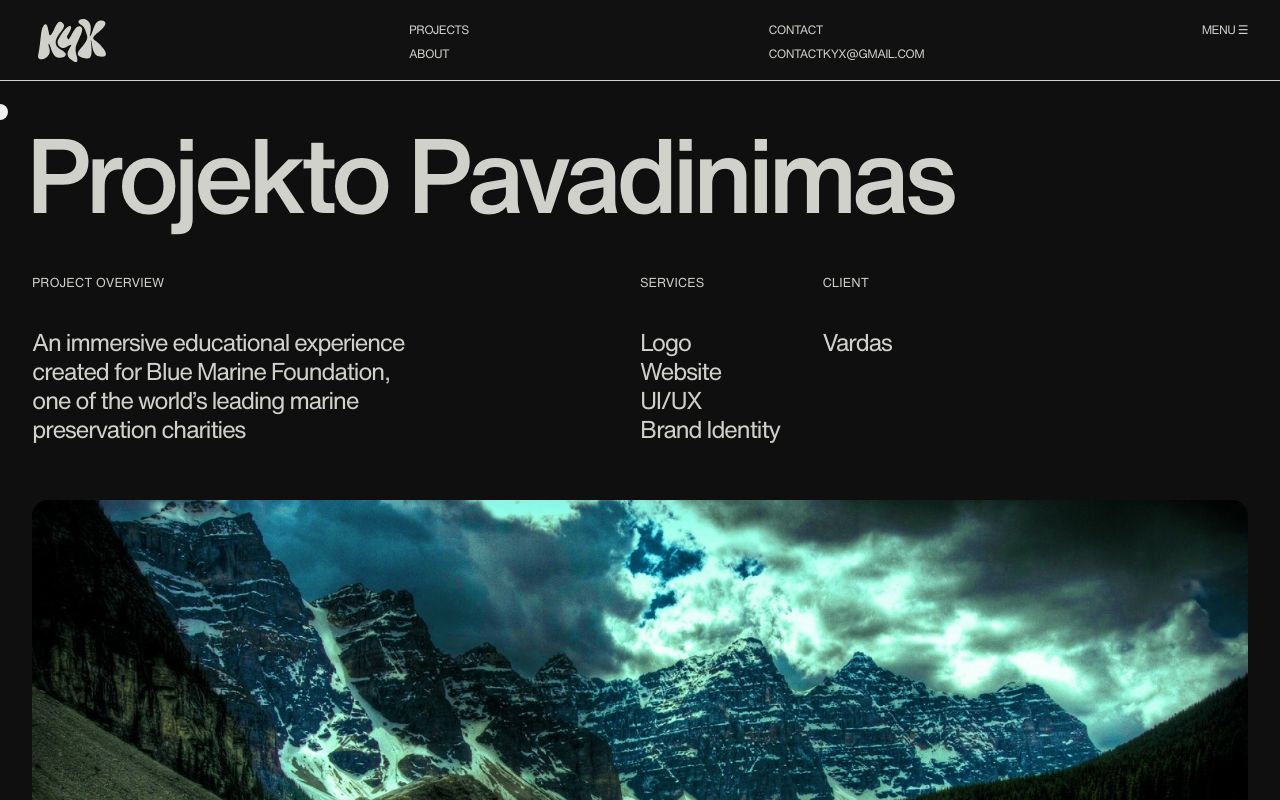
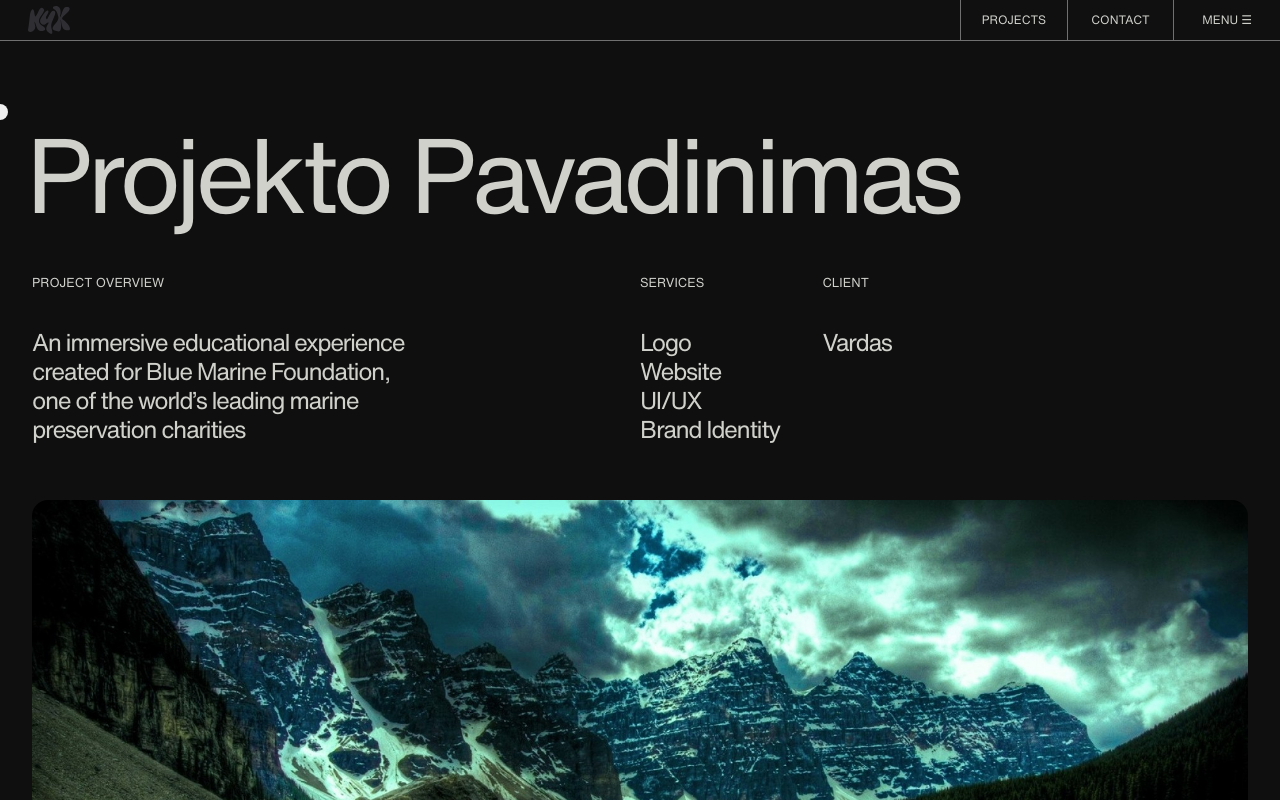
Before and after one commit to kyxdesign/kyxdesign.github.io, a plain HTML site: page project1.html in a window 1280 px wide. Shown: the top 800 px of the page. Drawn offline with Linux system fonts and the light colour scheme.

Commit message:
Add files via upload

```diff
--- a/navbar.css
+++ b/navbar.css
@@ -1,10 +1,7 @@
-
-
-
 body {
     font-family: 'Helvetica Now Text';
-     text-decoration: none;
-
+    text-decoration: none;
+    margin: 0; /* Remove default margin */
 }
 
 a {
@@ -14,12 +11,9 @@ a {
 #fullscreen-menu .menu-content a,
 #fullscreen-menu #exit-menu {
     color: #d1d1cc;
-
 }
 
-
 #fullscreen-menu {
-
     text-decoration: none;
     position: fixed;
     top: 0;
@@ -33,27 +27,22 @@ a {
     overflow: hidden;
     transition: opacity 0.5s ease;
     z-index: 10000;
-    color:#d1d1cc;
-
-
+    color: #d1d1cc;
 }
 
 .menu-content {
-
     display: flex;
     flex-direction: column;
     justify-content: center;
+    align-items: flex-end; /* Align items to the right */
     margin-left: 2.5%;
-    color:#d1d1cc;
+    color: #d1d1cc;
     height: 100%;
     font-size: 5rem;
-
 }
 
 #button:hover {
-  text-decoration: underline;
-
-
+    text-decoration: underline;
 }
 
 #exit-menu {
@@ -62,23 +51,20 @@ a {
     top: 20px;
     right: 20px;
     cursor: pointer;
-    color:#d1d1cc;
-    margin-right: 2.5%;
+    color: #d1d1cc;
 }
 
-
-#line{
-    transform: translateY(-2rem);
+#line {
+    transform: translateY(-3.5rem);
     width: 100%;
     position: fixed;
-    border-top: 1px solid #d1d1cc;
+    border-top: 1px solid #707070;
     z-index: 1001;
 }
 
-#bg-nav{
-    background-color: rgb(17, 17, 17);
+#bg-nav {
     position: fixed;
-    transform: translateY(-7rem);
+    transform: translateY(-8.5rem);
     height: 5rem;
     width: 100%;
     z-index: 999;
@@ -87,101 +73,149 @@ a {
 #nav-container {
     display: flex;
     flex-direction: row;
-    justify-content: space-between;
-    align-items: center;
+    justify-content: space-between; /* Align to the right */
     position: fixed;
-    top: 0;
-    left: 50%; /* Center horizontally */
-    transform: translateX(-50%); /* Center horizontally */
-    width: 95%;
-    font-size: 0.75rem;
-
-    letter-spacing: -0.05em;
-    z-index: 1000; /* Ensure it's above other content */
-
+    width: 100%;
+    top:0;
+    z-index: 9999;
 }
 
 #nav-container-container {
-    flex: 1; /* Fill remaining space */
+    flex: 1;
 }
 
 header li {
     list-style: none;
     line-height: 1;
+    display: flex;
+    align-items: center; /* Center content vertically */
 }
 
 header li a {
     color: #d1d1cc;
     text-decoration: none;
+    padding: 0.5em; /* Add padding to create space between text and box */
+    justify-content: center; /* Center content horizontally */
+    align-items: center; /* Center content vertically */
+}
+
+header li:hover a {
+    color: #181818;
+
+}
+
+#favicon {
+    height: 1.7rem;
+    justify-content: flex-start;
+}
+
+#favicon img {
+    height: 1.7rem; /* Set the height of the image */
+}
+ul {
+    margin: 0; /* Remove default margin */
+    padding: 0; /* Remove default padding */
+    width: 100%;
+    display: flex;
+
+}
+li {
+    font-size: 0.75rem;
+    background-color: #101010;
+    flex: 1;
+    border-bottom: 1px solid #707070;
+    border-left: 1px solid #707070;
+    display: flex;
+    align-items: center; /* Center content vertically */
+    height: 2.5rem; /* Set height of the li elements */
+    overflow: hidden; /* Hide overflow content */
+    position: relative; /* Required for absolute positioning */
+    color: #d1d1cc; /* Default text color */
+    z-index: 10;
+}
+
+li::before {
+    content: "";
+    position: absolute;
+    top: 0;
+    left: -100%; /* Start off screen */
+    width: 100%;
+    height: 100%;
+    background-color: #191919; /* Initial background color */
+    transition: left 0.3s ease, background-color 0.3s ease; /* Transition left and background-color properties */
+    z-index: -1; /* Ensure the pseudo-element is behind the text */
+}
+
+li:hover::before {
+    left: 0; /* Slide in from left */
+    background-color: #dfdfdf; /* Change background color on hover */
+}
+
+li:hover {
+    cursor: pointer;
+    color: #181818; /* Change text color to black on hover */
+}
+
+li:hover::before,
+li:not(:hover)::before {
+    transition: left 0.3s ease, background-color 0.3s ease; /* Smooth transition for both hover start and end */
+}
+
+li:not(:last-child) {
+    border-right: none;
+    display: flex;
+}
+
+/* Update the CSS for the first child to take up 75% of the width */
+li:first-child {
+    flex: 0 0 75%; /* Make the first child take up 75% of the width */
+    text-align: left; /* Align text to the left */
+    border-left: none;
+}
+
+/* Update the CSS for the text to be aligned to the right */
+li:not(:first-child) {
+    text-align: right; /* Align text to the right */
+}
+
+li:first-child a {
+    margin-right: 1%; /* Add margin to the right */
+}
+
+li:nth-child(5) {
+    display: none; /* Hide the fifth child */
+}
+
+#nav-container > ul > li:first-child:hover #favicon img {
+    filter: invert(100%);
+}
+li:nth-child(2) a {
+    margin-right: auto;
+    margin-left: auto;
 }
 
 
 
-#favicon {
-    transform: scale(0.85);
-    justify-content: flex-start;
+li:nth-child(3) a {
+    margin-right: auto;
+    margin-left: auto;
 }
 
-ul {
-    width: 69%;
-    display: flex;
-}
-
-li:nth-child(1) {
-    width: 50%;
-}
-
-li:nth-child(2) {
-    width: 33.33%;
-}
-
-li:nth-child(3) {
-    width: 33.33%;
-    text-align: right;
-}
-
-li a:hover {
-    text-decoration: underline;
-}
-li:nth-child(4) {
-    width: 100%;
-    text-align: right;
-    display: none;
+li:nth-child(4) a {
+    margin-right: auto;
+    margin-left: auto;
 }
 
 @media screen and (max-width: 750px) {
-
-    li:nth-child(1) {
-
-        display: none;
+    li:nth-child(2),
+    li:nth-child(3) {
+        display: none; /* Hide the second and third child on small screens */
     }
-
-    li:nth-child(2) {
-
-        display: none;
+    li:nth-child(4) a {
+        margin-left: auto; /* Align the text of the fourth child to the left */
+        margin-right: 1.2rem; /* Add margin to the right */
     }
-    li:nth-child(3) {
-
-        display: none;
+    li {
+        border-left: none; /* Remove the left border for all list items */
     }
-
-
-    li:nth-child(4) {
-        width: 100%;
-        text-align: right;
-        display: block;
-        font-size: 2.4rem;
-        line-height:1.2;
-    }
-
-    li a:hover {
-        text-decoration: none;
-    }
-
-    #favicon {
-        transform: scale(0.85) translateY(15%);
-    }
-
-
-
 }
--- a/navbar.html
+++ b/navbar.html
@@ -1,27 +1,16 @@
 <header>
     <div id="nav-container">
-        <div id="favicon">
-            <a href="index.html">
-                <img src="LogoIcon.svg">
-            </a>
-        </div>
-
         <div id="nav-container-container"> </div>
         <ul>
-            <li><a href="#"><p>PROJECTS</p></a><a href="#"><p>ABOUT</p></a></li>
-            <li><a href="#"><p>CONTACT</p></a><a href="#"><p>CONTACTKYX@GMAIL.COM</p></a></li>
-            <li><a ><p>MENU ☰</p></a></li>
-            <li><a href="#">☰</a></li>
+            <li> <a href="index.html"> <div id="favicon">   <img src="LogoIcon.svg">       </a>
+            </div> </li>
+            <li><a href="#">PROJECTS</a></li>
+            <li><a href="#">CONTACT</a></li>
+            <li><a>MENU ☰</a></li> <!-- Align this item to the right -->
+
         </ul>
     </div>
-    <div id="line">
-
-    </div>
-
-    <div id="bg-nav"> </div>
-
     <div id="fullscreen-overlay"></div>
-
     <div id="fullscreen-menu">
         <div class="menu-content">
             <a href="#">HOME</a>
--- a/projects.css
+++ b/projects.css
@@ -1,3 +1,24 @@
+@font-face {
+    font-family: 'Helvetica Now Text';
+    src: url('helvetica/HelveticaNowText-Regular.otf') format('opentype'); /* Specify the path to your font file */
+}
+@font-face {
+    font-family: 'Helvetica Now Text Bold';
+    src: url('helvetica/HelveticaNowText-Bold.otf') format('opentype'); /* Specify the path to your font file */
+}
+
+@font-face {
+    font-family: 'Helvetica Now Text Medium';
+    src: url('helvetica/HelveticaNowText-Medium.otf') format('opentype'); /* Specify the path to your font file */
+}
+
+@font-face {
+    font-family: 'Helvetica Now Text Light';
+    src: url('helvetica/HelveticaNowText-Light.otf') format('opentype'); /* Specify the path to your font file */
+}
+
+
+
 #project-container {
     display: grid;
     grid-template-columns: repeat(2, 1fr); /* 3 columns */
@@ -31,7 +52,7 @@ xd{
     padding-top: 0.3rem;
     padding-bottom: 0.3rem;
    display: flex;
-    font-family: 'Helvetica Now Text';
+    font-family: 'Helvetica Now Text Light';
     margin-top: 0rem;
     color: #d1d1cc;
     font-size: 1em;
--- a/writing.css
+++ b/writing.css
@@ -4,7 +4,7 @@
     margin-left: -0.5%;
 
     height: clamp(2rem,6rem,8rem,10rem);
-    font-family: 'Helvetica Now Text Medium';
+    font-family: 'Helvetica Now Text';
     letter-spacing: -0.06em;
     font-size: clamp(5.5vh, 11.7vw, 13vh);
 
@@ -26,8 +26,10 @@
 }
 
 #article-title{
-    font-family: 'Helvetica Now Text Bold';
-    font-size: 2rem;
+    font-family: 'Helvetica Now Text';
+    color: #d1d1cc;
+    letter-spacing: -0.06em;
+    font-size: 1.5rem;
     margin-bottom: 2rem;
     color: #d1d1cc;
 }
@@ -36,7 +38,7 @@
     font-family: 'Helvetica Now Text';
     color: #d1d1cc;
     letter-spacing: -0.03em;
-    font-size: 1.4rem;
+    font-size: 1em;
     line-height: 1.4em;
 }
 
```
